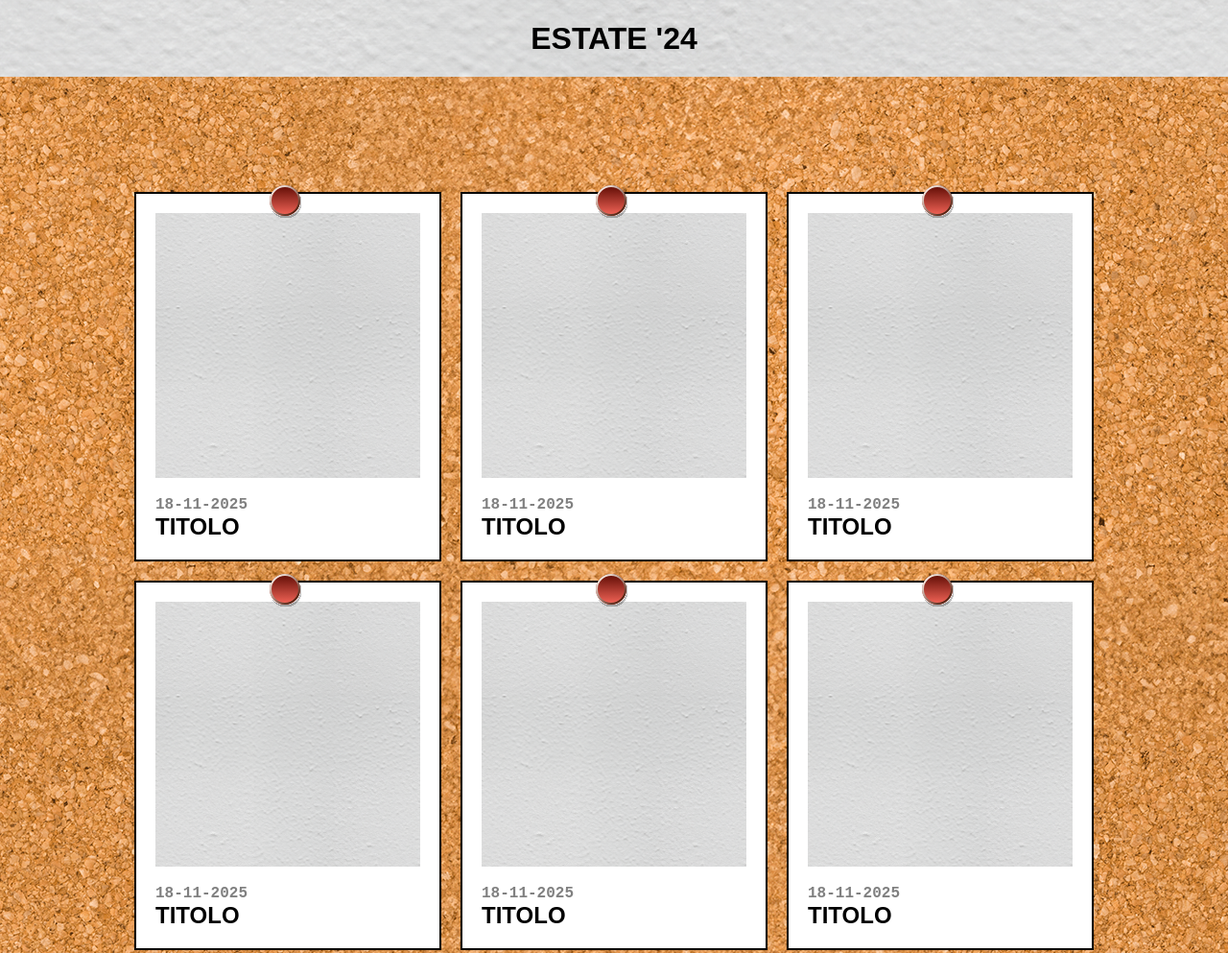
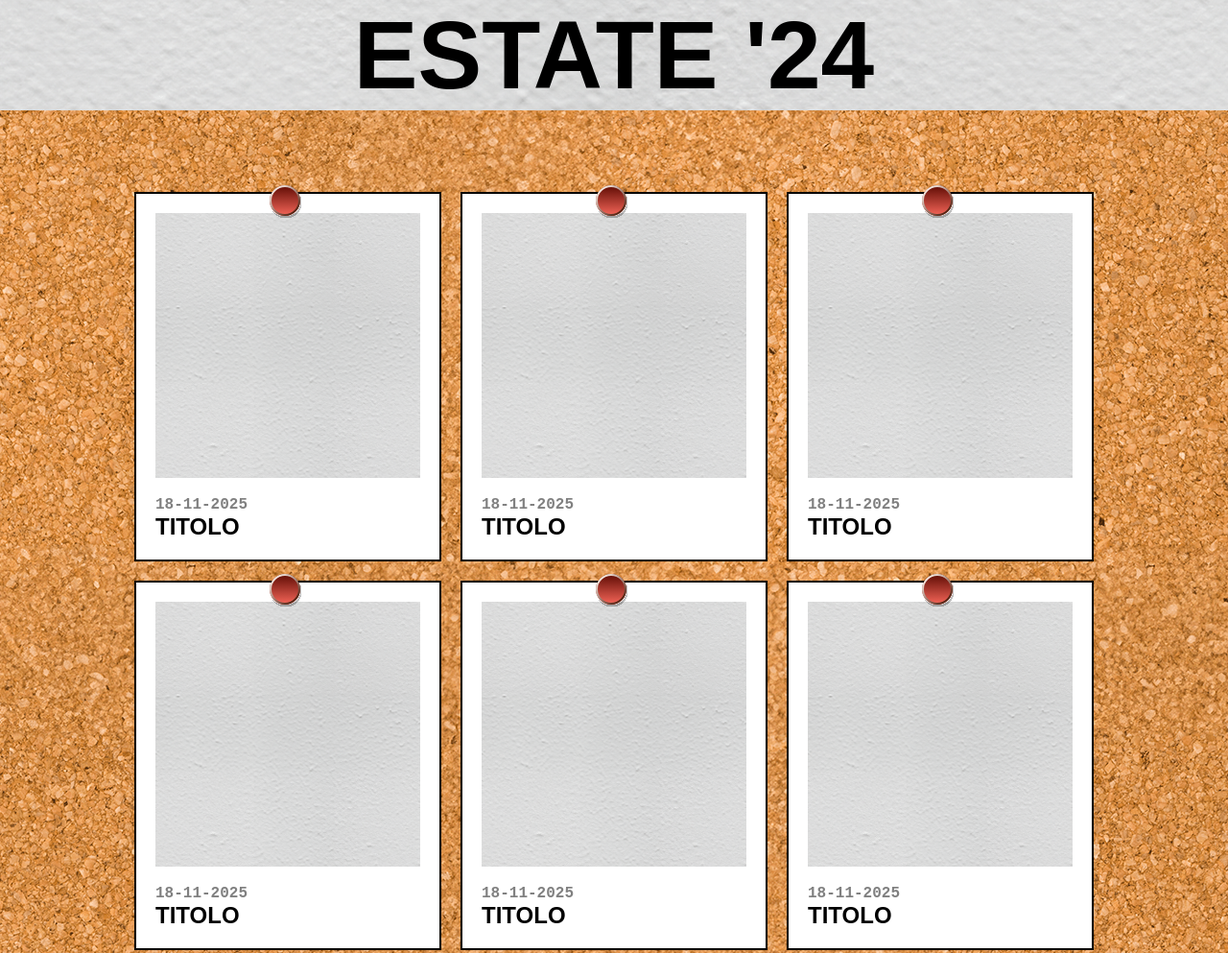
Before and after one commit to lucariggi92/js-photo-blog, a plain HTML site: page index.html in a window 1280 px wide. Shown: the top 993 px of the page at 96% size. Drawn offline with nearby package versions, Linux system fonts and the light colour scheme; a web font is replaced by a local one.

Commit message:
fix: title font size

```diff
--- a/style.css
+++ b/style.css
@@ -85,7 +85,7 @@ font-family: 'Edu Tas Beginner', sans-serif;
 }
 
 header{
-    height: 80px;
+
   background-image: url(./img/wall.png);
    display: flex;
    justify-content: center;
@@ -96,6 +96,7 @@ header{
     left: 0;
     width: 100%;
     z-index: 1000;
+    font-size: 50px;
 
 }
 
```
